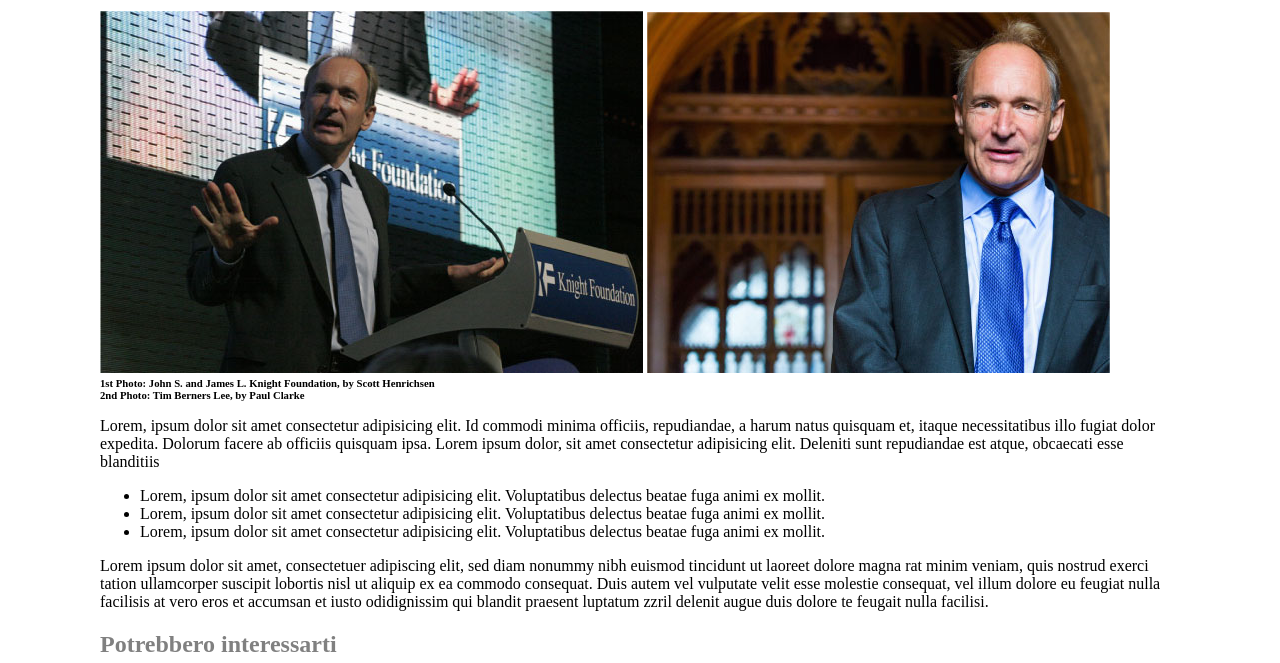
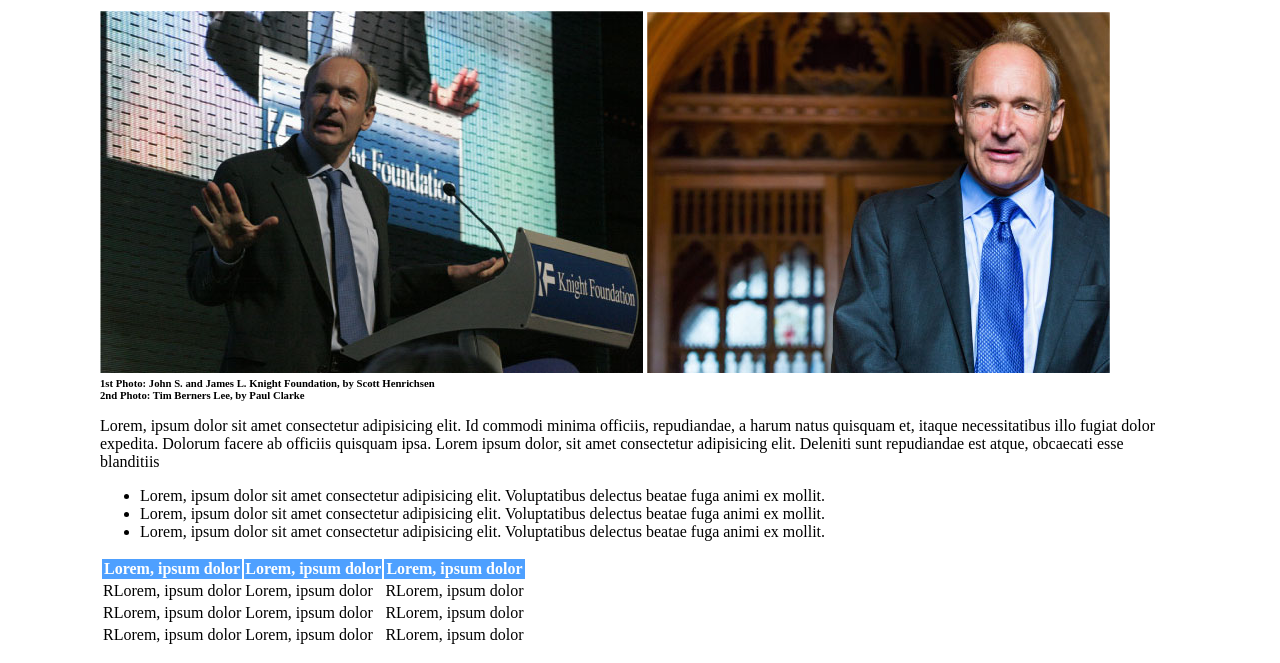
Before and after one commit to marzia-blasi/html-css-booleaner, a plain HTML site: page index.html in a window 1280 px wide. Shown: the part 275-938 px from the top of the page. Drawn offline with Linux system fonts and the light colour scheme.

Commit message:
add css tab 1 row

```diff
--- a/index.html
+++ b/index.html
@@ -8,9 +8,9 @@
   </head>
 
   <body>
-    <!-- rettifica ho fatto in container in cui non c'è header-->
+    <!-- rettifica ho fatto container in cui non c'è header-->
 
-      <!--header-->
+      <!--header, non va bene ma facciamo finta di si-->
       <header>
         <img class="logo"  src="img/img/logo.svg" alt="logo The Booleaner">
       </header>
@@ -39,6 +39,38 @@
           </ul>
 
           <!--inserire tabella-->
+          <table>
+
+
+              <thead>
+                <tr>
+                  <th>Lorem, ipsum dolor</th>
+                  <th>Lorem, ipsum dolor</th>
+                  <th>Lorem, ipsum dolor</th>
+                </tr>
+              </thead>
+              <tbody>
+                <tr>
+                  <td>RLorem, ipsum dolor</td>
+                  <td>Lorem, ipsum dolor</td>
+                  <td>RLorem, ipsum dolor</td>
+                </tr>
+                <tr>
+                  <td>RLorem, ipsum dolor</td>
+                  <td>Lorem, ipsum dolor</td>
+                  <td>RLorem, ipsum dolor</td>
+                </tr>
+                <tr>
+                  <td>RLorem, ipsum dolor</td>
+                  <td>Lorem, ipsum dolor</td>
+                  <td>RLorem, ipsum dolor</td>
+                </tr>
+              </tbody>
+
+
+          </table>
+
+
           <p>Lorem ipsum dolor sit amet, consectetuer adipiscing elit, sed diam nonummy nibh euismod tincidunt ut laoreet dolore magna  rat
             minim veniam, quis nostrud exerci tation ullamcorper suscipit lobortis nisl ut aliquip ex ea commodo consequat. Duis autem vel
             vulputate velit esse molestie consequat, vel illum dolore eu feugiat nulla facilisis at vero eros et accumsan et iusto
--- a/style.css
+++ b/style.css
@@ -36,3 +36,9 @@ h6 {margin: 0cm;}
             color: white;
             background-image: url('img/img/graph.jpg');
 }
+
+/*tabella */
+/*prima riga */
+thead {color: white;background-color: #4ea0ff;}
+
+/*seconda riga */
```
